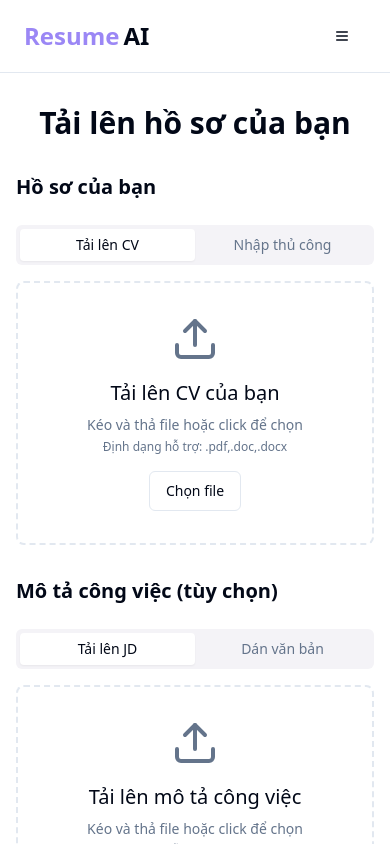
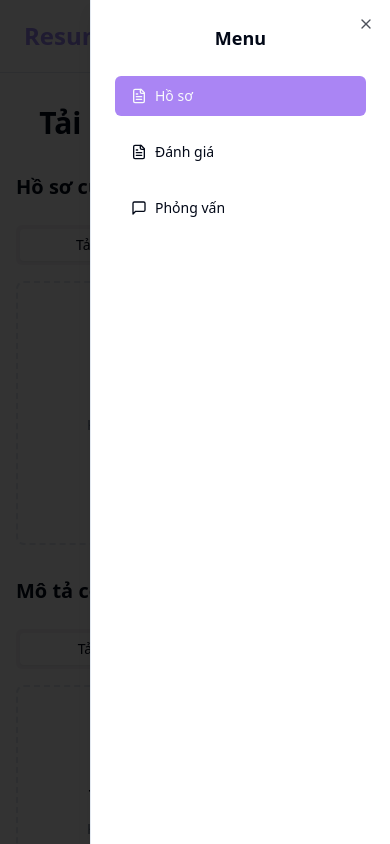
Before and after one commit to phanvyvan-o/profile-wise-upgrade-ai, a React (Vite) app: page /upload in a window 390 px wide. Both pictures are taken after a click on the button 342 px from the left and 36 px from the top of the page. Shown: the top 844 px of the page. Built offline with nearby package versions, Linux system fonts and the light colour scheme.

Commit message:
Fix: Mobile navbar not showing options
The mobile navbar's button click wasn't displaying options. This commit addresses the issue.

```diff
--- a/src/components/Header.tsx
+++ b/src/components/Header.tsx
@@ -1,12 +1,21 @@
 
 import { Button } from "@/components/ui/button";
 import { useNavigate, useLocation } from "react-router-dom";
-import { FileText, MessageSquare } from "lucide-react";
+import { FileText, MessageSquare, Menu } from "lucide-react";
 import { toast } from "sonner";
+import { useState } from "react";
+import {
+  Sheet,
+  SheetContent,
+  SheetHeader,
+  SheetTitle,
+  SheetTrigger,
+} from "@/components/ui/sheet";
 
 const Header = () => {
   const navigate = useNavigate();
   const location = useLocation();
+  const [isOpen, setIsOpen] = useState(false);
 
   const checkResumeDataAndNavigate = (path: string) => {
     const resumeData = localStorage.getItem("resumeSections");
@@ -17,6 +26,12 @@ const Header = () => {
     } else {
       navigate(path);
     }
+    setIsOpen(false);
+  };
+
+  const handleNavigation = (path: string) => {
+    navigate(path);
+    setIsOpen(false);
   };
 
   return (
@@ -59,16 +74,44 @@ const Header = () => {
       </nav>
 
       <div className="md:hidden">
-        <Button
-          onClick={() => {}}
-          variant="ghost"
-        >
-          <svg xmlns="http://www.w3.org/2000/svg" width="24" height="24" viewBox="0 0 24 24" fill="none" stroke="currentColor" strokeWidth="2" strokeLinecap="round" strokeLinejoin="round">
-            <line x1="4" x2="20" y1="12" y2="12" />
-            <line x1="4" x2="20" y1="6" y2="6" />
-            <line x1="4" x2="20" y1="18" y2="18" />
-          </svg>
-        </Button>
+        <Sheet open={isOpen} onOpenChange={setIsOpen}>
+          <SheetTrigger asChild>
+            <Button variant="ghost" size="icon">
+              <Menu className="h-6 w-6" />
+            </Button>
+          </SheetTrigger>
+          <SheetContent side="right" className="w-[300px] sm:w-[400px]">
+            <SheetHeader>
+              <SheetTitle>Menu</SheetTitle>
+            </SheetHeader>
+            <div className="flex flex-col gap-4 mt-6">
+              <Button
+                onClick={() => handleNavigation("/upload")}
+                variant={location.pathname === "/upload" ? "default" : "ghost"}
+                className="w-full justify-start gap-2"
+              >
+                <FileText size={18} />
+                <span>Hồ sơ</span>
+              </Button>
+              <Button
+                onClick={() => checkResumeDataAndNavigate("/evaluation")}
+                variant={location.pathname === "/evaluation" ? "default" : "ghost"}
+                className="w-full justify-start gap-2"
+              >
+                <FileText size={18} />
+                <span>Đánh giá</span>
+              </Button>
+              <Button
+                onClick={() => checkResumeDataAndNavigate("/mock-interview")}
+                variant={location.pathname === "/mock-interview" ? "default" : "ghost"}
+                className="w-full justify-start gap-2"
+              >
+                <MessageSquare size={18} />
+                <span>Phỏng vấn</span>
+              </Button>
+            </div>
+          </SheetContent>
+        </Sheet>
       </div>
     </header>
   );
```
